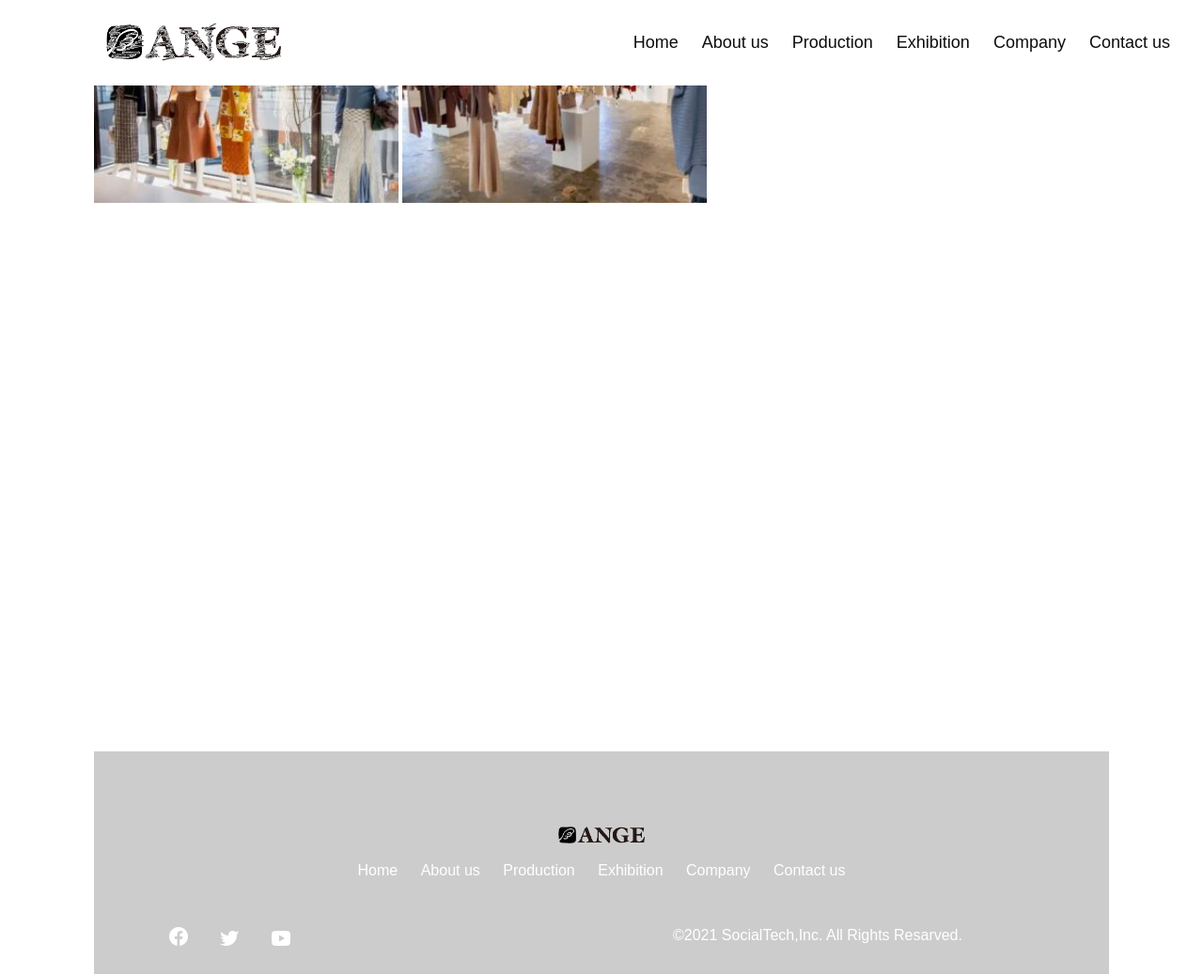
After one commit to ikumisato71/ANGEwp, a PHP site: page /exhibition.html in a window 1280 px wide. The commit adds this page. Shown: the whole page at 94% size. Run offline with PHP 8.4, Linux system fonts and the light colour scheme.

Commit message:
展示会の画像を追加

```diff
--- a/css/style.css
+++ b/css/style.css
@@ -64,6 +64,9 @@ p {
     width: 100%;
     z-index: 100;
   }
+  /* ーーーーーーーー */
+  /* 不具合 */
+  /* ーーーーーーーー */
   #logo {
     width: 30%;
     padding: 10px;
@@ -256,6 +259,23 @@ p {
   .production-img {
     display: flex;
     justify-content: space-around;
+  }
+  /* ーーーーーーーー */
+  /* 不具合 */
+  /* ーーーーーーーー */
+  .production-photo img ::before {
+    position: absolute;
+    top: 0;
+    left: 0;
+    background-color: #fff;
+    opacity: 0;
+    width: 100%;
+    height: 100%;
+    content: "";
+    z-index: 1;
+  }
+  .production-photo img :hover ::before {
+    opacity: 0.5;
   }
 
   #production-clothes,
@@ -503,3 +523,10 @@ th {
   opacity: 1;
   visibility: visible;
 }
+
+.ex-photo {
+  height: 100vh;
+}
+.ex-photo img {
+  width: 30%;
+}
--- /dev/null
+++ b/exhibition.html
@@ -0,0 +1,76 @@
+<!DOCTYPE html>
+<html lang="ja">
+  <head>
+    <meta charset="utf-8" />
+
+    <title>
+      ANGE（株式会社アンジュ） | 東京都渋谷区のアパレル製品の企画・生産・卸
+    </title>
+    <meta
+      name="description"
+      content="東京都渋谷区のアパレル製品の企画・生産・卸"
+    />
+    <meta name="viewport" content="width=device-width, initial-scale=1" />
+    <link rel="stylesheet" href="css/reset.css" />
+    <link rel="stylesheet" href="css/style.css" />
+  </head>
+  <body>
+    <header>
+      <!--ロゴ -->
+      <div id="logo">
+        <a href="index.html"
+          ><img src="images/logo.png" alt="トップページへ戻る" />
+          <img src="images/toplogo-ic.gif" alt="トップページへ戻る"
+        /></a>
+      </div>
+      <!-- PC用ナビゲーション -->
+      <div id="nav-pc">
+        <nav>
+          <a href="index.html">Home</a>
+          <a href="index.html#about-top">About us</a>
+          <a href="index.html#production-knit">Production</a>
+          <a href="index.html#exhibition">Exhibition</a>
+          <a href="index.html#company">Company</a>
+          <a href="index.html#contact">Contact us</a>
+        </nav>
+      </div>
+    </header>
+  <div class="ex-photo">
+    <img src="images/exhibition/210120_10-300x193.webp">
+    <img src="images/exhibition/210120_13-300x200.webp">
+  </div>
+
+    </body>
+
+    <footer>
+      <div id="footer-logo">
+        <img src="images/logo.png" alt="ANGEロゴ" />
+      </div>
+      <div id="footer-link">
+        <a href="index.html">Home</a>
+        <a href="index.html#about-top">About us</a>
+        <a href="index.html#production-knit">Production</a>
+        <a href="index.html#exhibition">Exhibition</a>
+        <a href="index.html#company">Company</a>
+        <a href="index.html#contact">Contact us</a>
+      </div>
+      <div id="sns-copyright">
+        <div id="sns-footer">
+          <a href="https://www.facebook.com/sejuku2013"
+            ><img src="images/button-facebook.png" alt="Facebookのリンク"
+          /></a>
+          <a href="https://twitter.com/samuraijuku"
+            ><img src="images/button-twitter.png" alt="Twitterのリンク"
+          /></a>
+          <a href="https://www.youtube.com/channel/UCCFOQO5aDK0xXam4cUQXT8g"
+            ><img src="images/button-youtube.png" alt="youtubeのリンク"
+          /></a>
+        </div>
+        <div id="copyright">
+          <span> &copy;2021 SocialTech,Inc. All Rights Resarved.</span>
+        </div>
+      </div>
+    </footer>
+  <script src="js/move.js"></script>
+</body>
+</html>
--- a/index.html
+++ b/index.html
@@ -214,7 +214,6 @@
                       </div>
                     </div>
                   </div>
-
                 </div>
                 <div>
                   <img
@@ -269,11 +268,13 @@
             </div>
 
             <div>
+              <a link="exhibition.html">
               <img
                 class="exhibition-photo2"
                 src="images/ex2.png"
                 alt="2023年展示会"
               />
+            </a>
             </div>
             <div>
               <img
```
Also changed, not shown: images/exhibition/210120_10-300x193.webp (added), images/exhibition/210120_13-300x200.webp (added), images/exhibition/210120_16-1-184x300.webp (added), images/exhibition/210120_17-300x222.webp (added), images/exhibition/210120_6-300x200.webp (added), images/exhibition/210120_7-300x200.webp (added), images/exhibition/210120_8-214x300.webp (added), images/exhibition/210120_9-300x200.webp (added), images/exhibition/23-24-1-169x300.jpg (added), images/exhibition/24-23-4-169x300.jpg (added).
